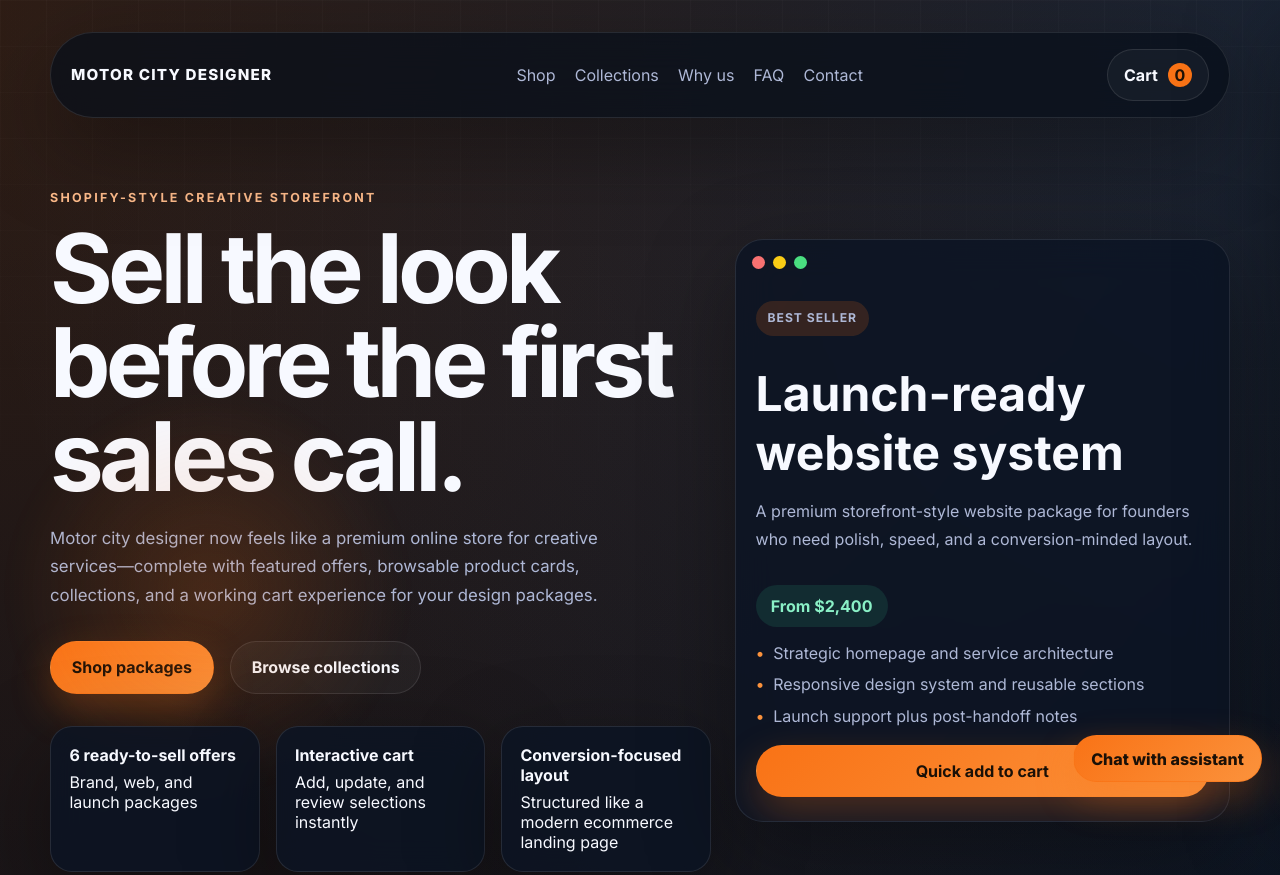
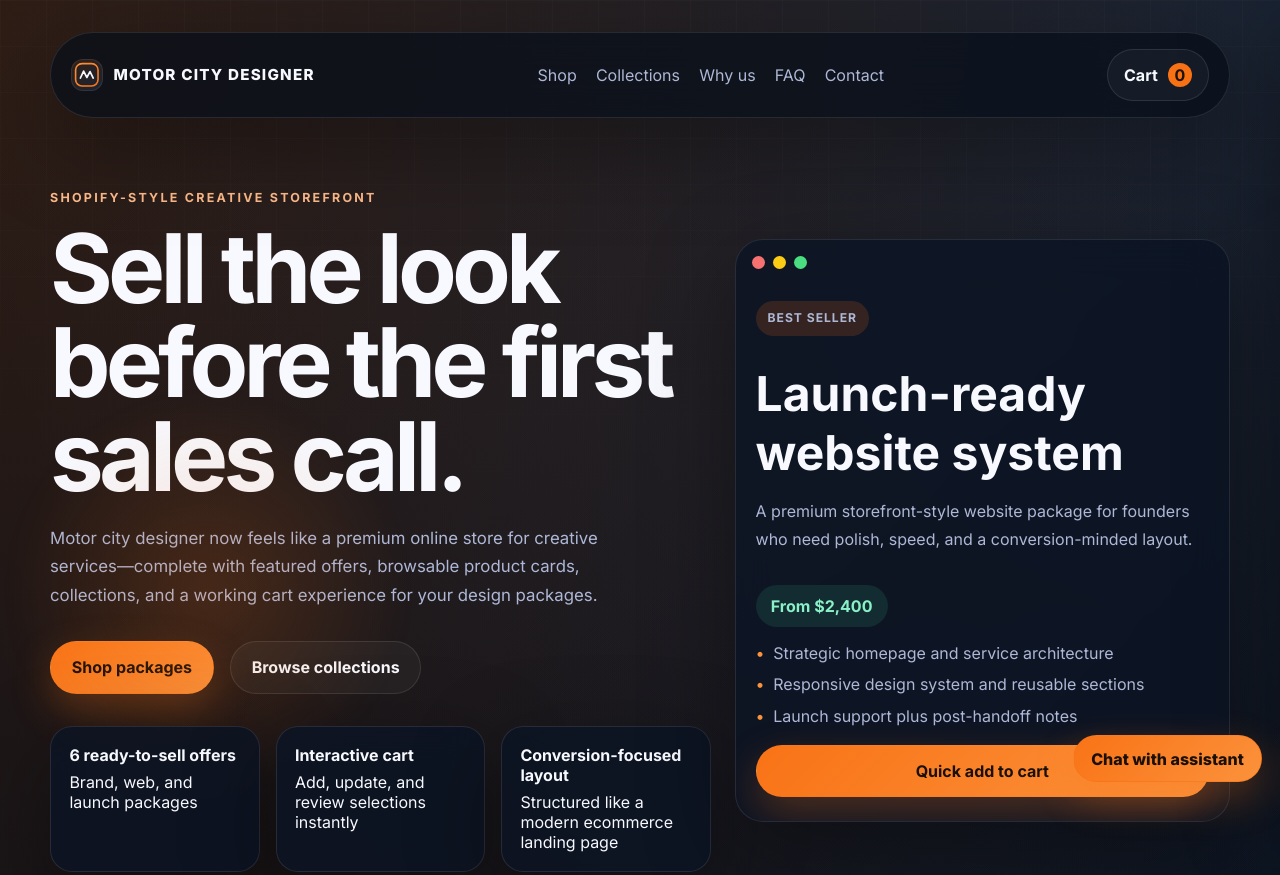
Before and after one commit to higherqualitydesigns/Motor-city-designer, a website: page index.html in a window 1280 px wide. Shown: the top 875 px of the page. Drawn offline with Linux system fonts and the light colour scheme.

Commit message:
Add new inline brand logo to navigation

```diff
--- a/index.html
+++ b/index.html
@@ -140,7 +140,28 @@
     <div class="site-shell">
       <header class="hero" id="top">
         <nav class="topbar" aria-label="Primary navigation">
-          <a class="brand" href="#top">Motor city designer</a>
+          <a class="brand" href="#top" aria-label="Motor City Designer home">
+            <span class="brand-mark" aria-hidden="true">
+              <svg viewBox="0 0 48 48" role="img" focusable="false">
+                <defs>
+                  <linearGradient id="logo-gradient" x1="0%" y1="0%" x2="100%" y2="100%">
+                    <stop offset="0%" stop-color="#fb923c"></stop>
+                    <stop offset="100%" stop-color="#f97316"></stop>
+                  </linearGradient>
+                </defs>
+                <rect x="3" y="3" width="42" height="42" rx="12" fill="none" stroke="url(#logo-gradient)" stroke-width="3"></rect>
+                <path
+                  d="M12 30L18 17L24 29L30 18L36 30"
+                  fill="none"
+                  stroke="#f7f9ff"
+                  stroke-width="3.2"
+                  stroke-linecap="round"
+                  stroke-linejoin="round"
+                ></path>
+              </svg>
+            </span>
+            <span class="brand-text">Motor City Designer</span>
+          </a>
           <div class="nav-links">
             <a href="#shop">Shop</a>
             <a href="#collections">Collections</a>
--- a/styles.css
+++ b/styles.css
@@ -97,10 +97,32 @@ button {
 }
 
 .brand {
+  display: inline-flex;
+  align-items: center;
+  gap: 0.65rem;
   font-size: 0.95rem;
   font-weight: 800;
   text-transform: uppercase;
   letter-spacing: 0.08em;
+}
+
+.brand-mark {
+  display: inline-flex;
+  width: 2rem;
+  height: 2rem;
+  padding: 0.2rem;
+  border-radius: 0.75rem;
+  background: linear-gradient(145deg, rgba(249, 115, 22, 0.14), rgba(96, 165, 250, 0.12));
+  box-shadow: inset 0 0 0 1px rgba(255, 255, 255, 0.08);
+}
+
+.brand-mark svg {
+  width: 100%;
+  height: 100%;
+}
+
+.brand-text {
+  white-space: nowrap;
 }
 
 .nav-links {
```
